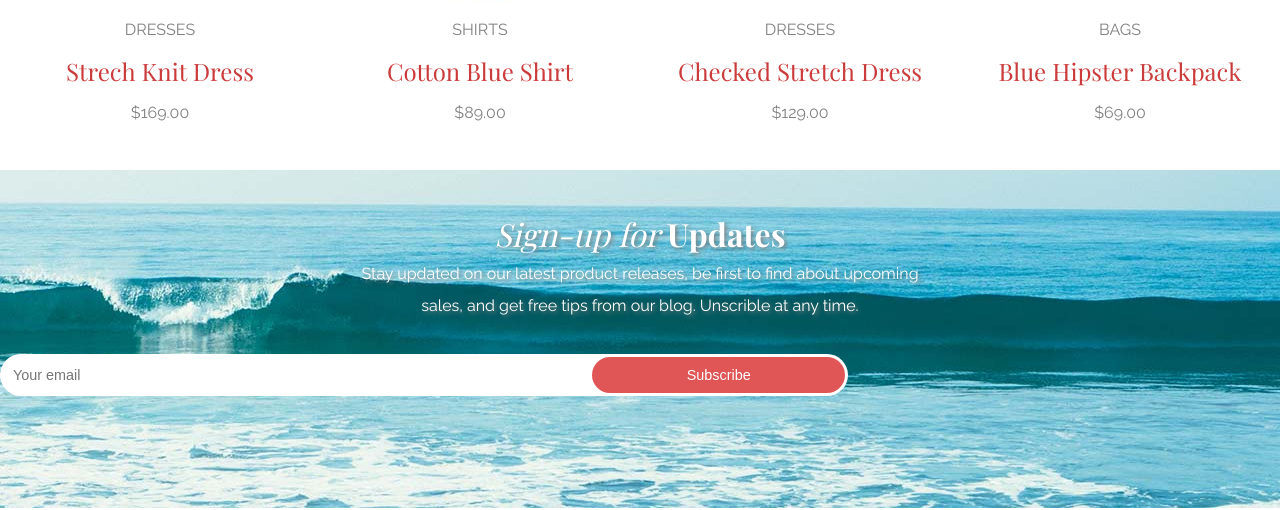
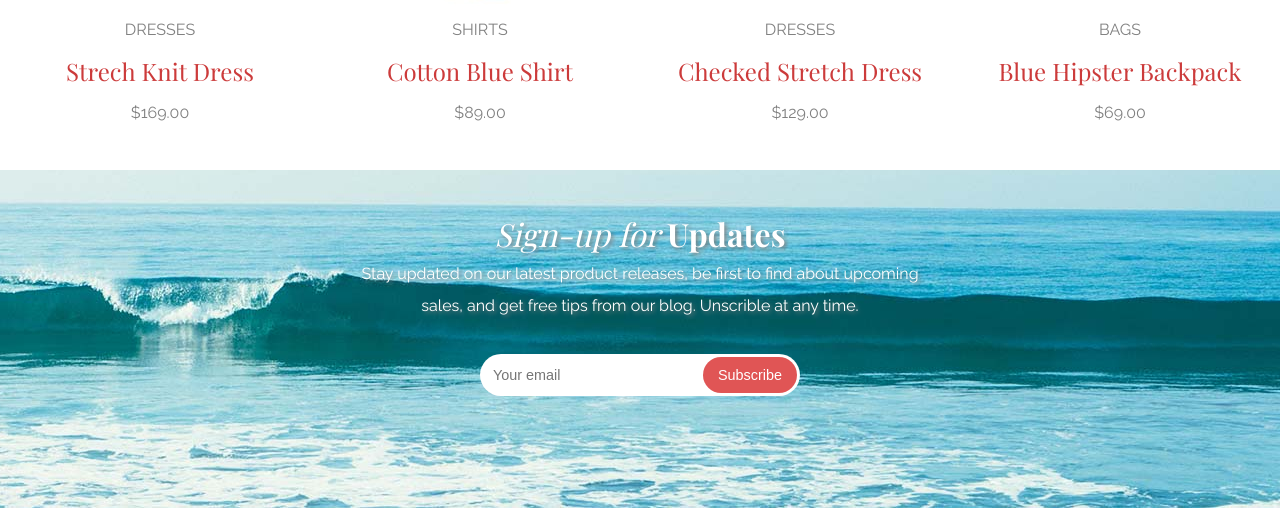
Before and after one commit to vitalik0307/ra-alohaproject01, a plain HTML site: page index.html in a window 1280 px wide. Shown: the part 1396-1906 px from the top of the page. Drawn offline with nearby package versions, Linux system fonts and the light colour scheme; a web font is replaced by a local one.

Commit message:
testing
testing

```diff
--- a/style.css
+++ b/style.css
@@ -164,8 +164,7 @@ margin:8vh 0 7vh 0;
 	border-radius: 25px;
 	background-color: white;
 	padding:3px;
-	 display: table-cell;
-    vertical-align: middle;
+
 	}
 
 
@@ -185,7 +184,7 @@ margin:8vh 0 7vh 0;
 		background-color:#e05555;
 		font-size:0.9rem;
 		padding: 10px;
-		display:inline-block;
+
 	}
 	/*.button:hover{
 		background-color: #7c1216;
```
